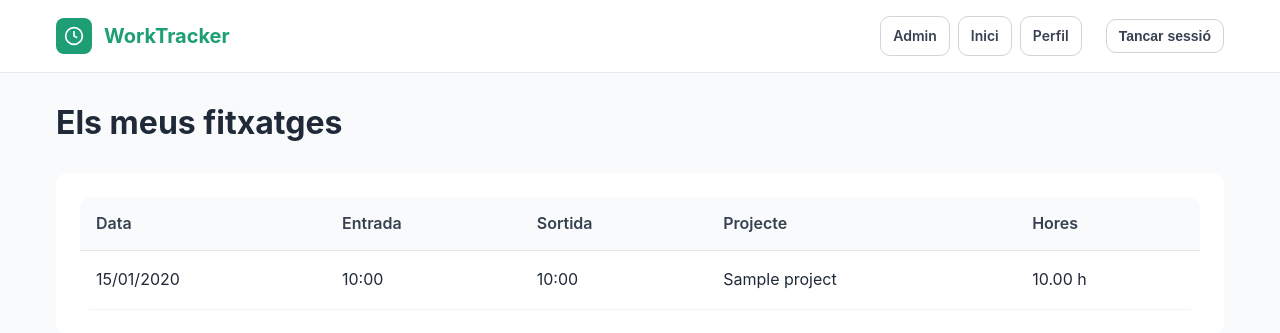
After one commit to EspinozaRoldan-Sebastian/0376-RA6PR1-EspinozaSebastian, a PHP site: page /worktracker/my-entries.php in a window 1280 px wide. The commit adds this page. Shown: the top 333 px of the page. Run offline with PHP 8.4, Linux system fonts and the light colour scheme; a user stored in the database is signed in; tables that the repository leaves empty hold one stand-in row (values such as "Sample post").

Commit message:
Iteración 5: navegación completa con botones, diseño unificado + corrección csrf_token en dashboard y require security.php

```diff
--- /dev/null
+++ b/public/my-entries.php
@@ -0,0 +1,55 @@
+<?php
+require_once __DIR__ . '/../config/auth.php';
+require_once __DIR__ . '/../config/security.php';
+requireAuth();
+
+$user = currentUser();
+
+// Obtenir tot l'historial de fitxatges
+$entries = db()->prepare("
+    SELECT te.*, p.name as project_name
+    FROM time_entries te
+    LEFT JOIN projects p ON te.project_id = p.id
+    WHERE te.user_id = ?
+    ORDER BY te.clock_in DESC
+    LIMIT 100
+");
+$entries->execute([$user['id']]);
+$entries = $entries->fetchAll();
+
+include __DIR__ . '/partials/header.php';
+?>
+
+<div class="container mt-3">
+    <h1>Els meus fitxatges</h1>
+
+    <div style="background: white; padding: 1.5rem; border-radius: 12px; margin-top: 1.5rem;">
+        <div class="table-wrapper" style="border: 0;">
+            <table class="table">
+                <thead>
+                    <tr>
+                        <th>Data</th>
+                        <th>Entrada</th>
+                        <th>Sortida</th>
+                        <th>Projecte</th>
+                        <th>Hores</th>
+                    </tr>
+                </thead>
+                <tbody>
+                    <?php foreach ($entries as $e): ?>
+                    <tr>
+                        <td><?php echo date('d/m/Y', strtotime($e['clock_in'])) ?></td>
+                        <td><?php echo date('H:i', strtotime($e['clock_in'])) ?></td>
+                        <td><?php echo $e['clock_out'] ? date('H:i', strtotime($e['clock_out'])) : '<em>En curs</em>' ?></td>
+                        <td><?php echo e($e['project_name'] ?: '-') ?></td>
+                        <td><?php echo $e['total_hours'] ? number_format($e['total_hours'], 2).' h' : '-' ?></td>
+                    </tr>
+                    <?php endforeach; ?>
+                </tbody>
+            </table>
+        </div>
+    </div>
+</div>
+
+</body>
+</html>
--- a/public/partials/header.php
+++ b/public/partials/header.php
@@ -28,16 +28,18 @@ if (!isset($user)) {
                     WorkTracker
                 </a>
 
-                <div style="display: flex; align-items: center; gap: 1.5rem;">
-                    <a href="profile.php" style="color: var(--gray-600); text-decoration: none; font-weight: 500;">Perfil</a>
+<?php
+$currentPage = basename($_SERVER['PHP_SELF']);
+?>
+                <div style="display: flex; align-items: center; gap: 0.5rem; flex-wrap: wrap;">
                     <?php if (hasRole(ROLE_ADMIN)): ?>
-                    <a href="admin/index.php" style="color: var(--primary); text-decoration: none; font-weight: 600;">Admin</a>
+                    <a href="admin/index.php" class="btn btn-sm <?php echo $currentPage == 'index.php' || str_contains($_SERVER['REQUEST_URI'], '/admin/') ? 'btn-primary' : 'btn-outline' ?>" style="width: auto;">Admin</a>
                     <?php endif; ?>
-                    <form method="POST" style="display: inline;">
+                    <a href="dashboard.php" class="btn btn-sm <?php echo $currentPage == 'dashboard.php' ? 'btn-primary' : 'btn-outline' ?>" style="width: auto;">Inici</a>
+                    <a href="profile.php" class="btn btn-sm <?php echo $currentPage == 'profile.php' ? 'btn-primary' : 'btn-outline' ?>" style="width: auto;">Perfil</a>
+                    <form method="POST" style="display: inline; margin-left: 1rem;">
                         <input type="hidden" name="csrf_token" value="<?php echo csrf_token() ?>">
-                        <button type="submit" name="logout" style="background: none; border: none; color: var(--gray-600); cursor: pointer; font-weight: 500;">
-                            Sortir
-                        </button>
+                        <button type="submit" name="logout" class="btn btn-sm btn-outline" style="width: auto;">Tancar sessió</button>
                     </form>
                 </div>
             </div>
```
Also changed, not shown: public/dashboard.php (+12 -6 lines).
